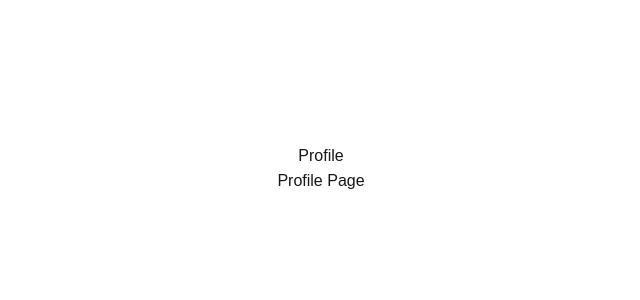
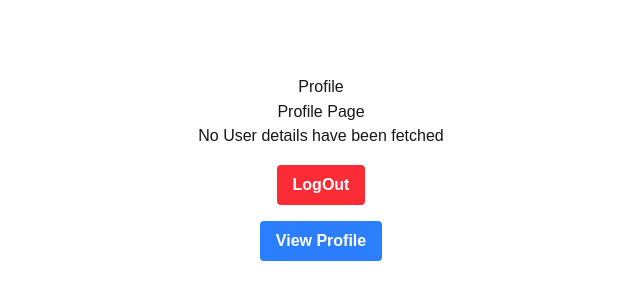
Before and after one commit to shravanksubrahmanya/Authentication-nextjs, a Next.js app: page /profile in a window 1280 px wide. Shown: the part 232-532 px from the top of the page, without its empty margins (319-959 px from the left). Built offline with nearby package versions, Linux system fonts and the light colour scheme.

Commit message:
Worked on middleware to restrict the access to protected routes and worked on profile page to get the user's information and display it

```diff
--- /dev/null
+++ b/src/app/api/users/logout/route.ts
@@ -0,0 +1,22 @@
+import { NextResponse } from "next/server";
+import toast from "react-hot-toast";
+
+export async function GET() {
+  try {
+    const response = NextResponse.json({
+      message: "Logout Successful",
+      success: true,
+    });
+
+    response.cookies.set("token", "", { httpOnly: true, expires: new Date(0) });
+    return response;
+  } catch (error: any) {
+    toast.error("Error occured during logout");
+    return NextResponse.json(
+      { error: error.message },
+      {
+        status: 500,
+      }
+    );
+  }
+}
--- /dev/null
+++ b/src/app/api/users/me/route.ts
@@ -0,0 +1,19 @@
+import { getDataFromToken } from "@/helpers/getDataFromToken";
+import { NextResponse, NextRequest } from "next/server";
+import User from "@/models/userModel";
+import connect from "@/dbConfig/dbConfig";
+
+connect();
+
+export async function GET(request: NextRequest) {
+  try {
+    const userid = await getDataFromToken(request);
+    const user = await User.findOne({ _id: userid }).select("-password");
+    return NextResponse.json({
+      message: "User Found",
+      data: user,
+    });
+  } catch (error: any) {
+    return NextResponse.json({ error: error.message }, { status: 400 });
+  }
+}
--- a/src/app/profile/page.tsx
+++ b/src/app/profile/page.tsx
@@ -1,9 +1,61 @@
+"use client";
+
+import axios from "axios";
+import Link from "next/link";
+import { useRouter } from "next/navigation";
+import { useState } from "react";
+import toast from "react-hot-toast";
+
 export default function ProfilePage() {
+  const router = useRouter();
+  const [loading, setLoading] = useState(false);
+  const [data, setData] = useState("");
+  const logout = async () => {
+    try {
+      setLoading(true);
+      await axios.get("/api/users/logout");
+      toast.success("Logout Successful");
+      router.push("/login");
+    } catch (error: any) {
+      toast.error("Error has occured during Logout");
+      console.log("Error occured during logout " + error.message);
+    } finally {
+      setLoading(false);
+    }
+  };
+
+  const getUserDetails = async () => {
+    const response = await axios.get("/api/users/me");
+    console.log(response.data);
+    setData(response.data.data._id);
+  };
+
   return (
     <div className="flex flex-col items-center justify-center min-h-screen py-2">
       <h1>Profile</h1>
       <hr />
       <p>Profile Page</p>
+      <h2>
+        {data == "" ? (
+          "No User details have been fetched"
+        ) : (
+          <Link href={`/profile/${data}`}>{data}</Link>
+        )}
+      </h2>
+      <hr />
+      <button
+        onClick={logout}
+        className="bg-red-500 mt-4 hover:bg-red-700 text-white font-bold py-2 px-4 rounded"
+      >
+        LogOut
+      </button>
+      <button
+        onClick={getUserDetails}
+        className="bg-blue-500 mt-4 hover:bg-blue-700 text-white font-bold py-2 px-4 rounded"
+      >
+        View Profile
+      </button>
+      <p>{loading ? "Logging out ..... " : ""}</p>
     </div>
   );
 }
--- /dev/null
+++ b/src/helpers/getDataFromToken.ts
@@ -0,0 +1,15 @@
+import { NextRequest } from "next/server";
+import jwt from "jsonwebtoken";
+
+export const getDataFromToken = (request: NextRequest) => {
+  try {
+    const encodedToken = request.cookies.get("token")?.value || "";
+    const decodedToken: any = jwt.verify(
+      encodedToken,
+      process.env.TOKEN_SECRET!
+    );
+    return decodedToken.id;
+  } catch (error: any) {
+    throw new Error(error.message);
+  }
+};
--- /dev/null
+++ b/src/middleware.ts
@@ -0,0 +1,23 @@
+import { NextResponse } from "next/server";
+import { NextRequest } from "next/server";
+
+// This function can be marked `async` if using `await` inside
+export function middleware(request: NextRequest) {
+  const path = request.nextUrl.pathname;
+
+  const isPublicPath = path === "/login" || path === "/signup";
+  const token = request.cookies.get("token")?.value || "";
+
+  if (isPublicPath && token) {
+    return NextResponse.redirect(new URL("/", request.nextUrl));
+  }
+
+  if (!isPublicPath && !token) {
+    return NextResponse.redirect(new URL("/login", request.nextUrl)); // request.nexturl automatically moves to the next url
+  }
+}
+
+// See "Matching Paths" below to learn more
+export const config = {
+  matcher: ["/", "/profile/:path*", "/login", "/signup"],
+};
```
